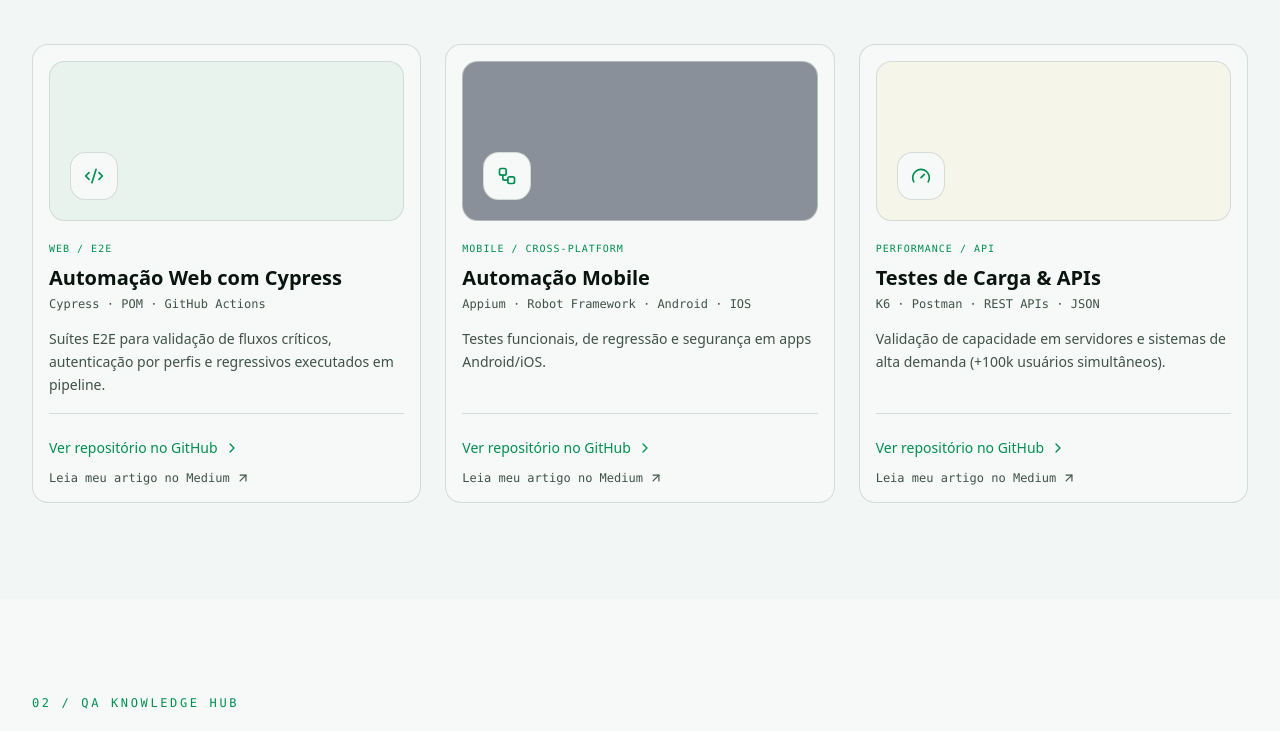
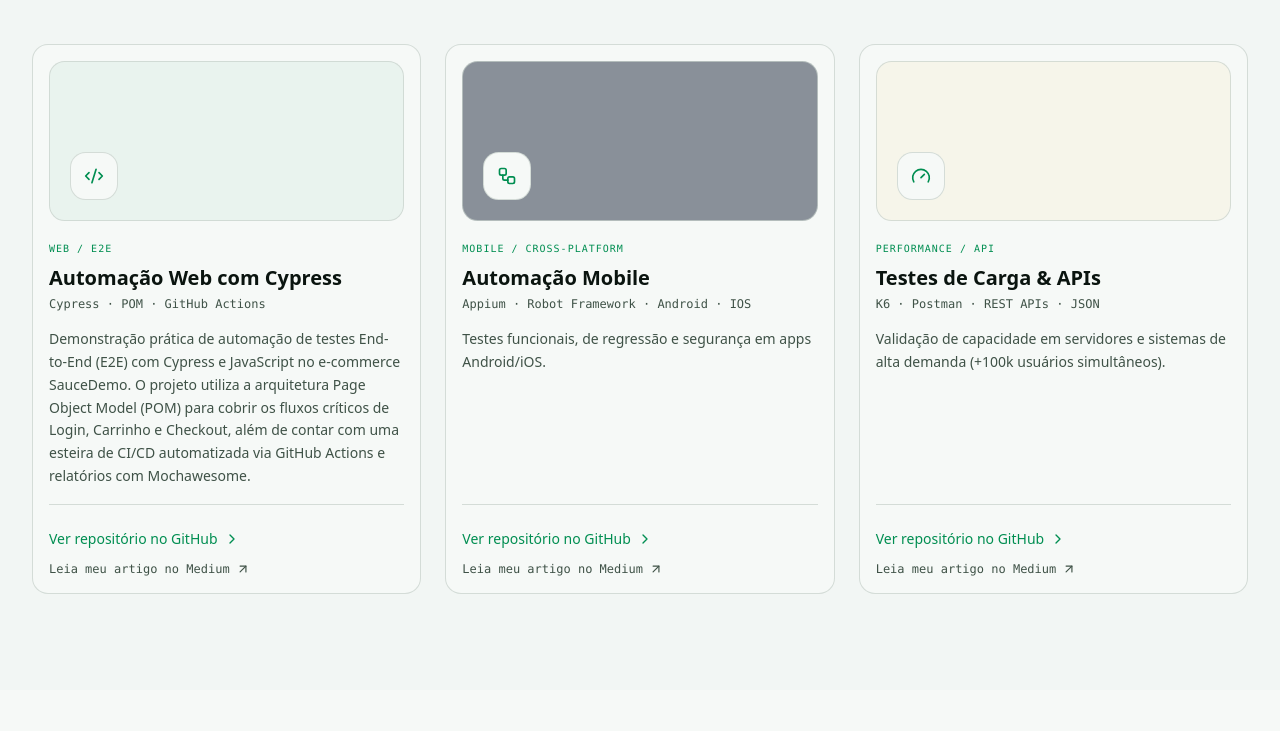
Before and after one commit to tiagojosenunes/tiagolima-portfolio-qa, a Next.js app: page / in a window 1280 px wide. Shown: the part 1136-1867 px from the top of the page. Built offline with nearby package versions, Linux system fonts and the light colour scheme.

Commit message:
update: atualizando a descrição da automação com cypress em projetos

```diff
--- a/app/page.tsx
+++ b/app/page.tsx
@@ -45,7 +45,7 @@ const automationCards = [
     eyebrow: 'WEB / E2E',
     title: 'Automação Web com Cypress',
     stack: 'Cypress · POM · GitHub Actions',
-    description: 'Suítes E2E para validação de fluxos críticos, autenticação por perfis e regressivos executados em pipeline.',
+    description: 'Demonstração prática de automação de testes End-to-End (E2E) com Cypress e JavaScript no e-commerce SauceDemo. O projeto utiliza a arquitetura Page Object Model (POM) para cobrir os fluxos críticos de Login, Carrinho e Checkout, além de contar com uma esteira de CI/CD automatizada via GitHub Actions e relatórios com Mochawesome.',
     repoUrl: 'https://github.com/tiagojose100/cypress-web-automation-e2e',
     mediumUrl: 'https://medium.com/@tiagojose.100.tj',
     tone: 'green',
```
